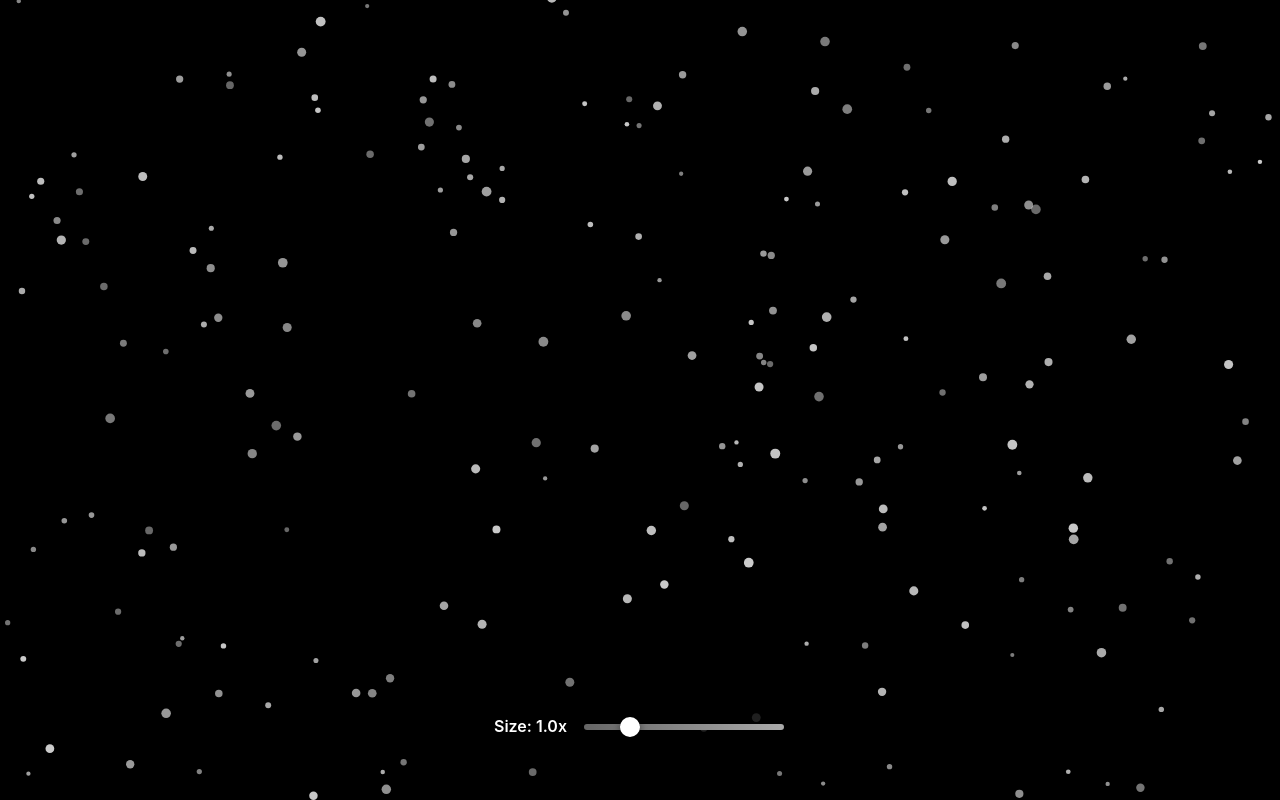
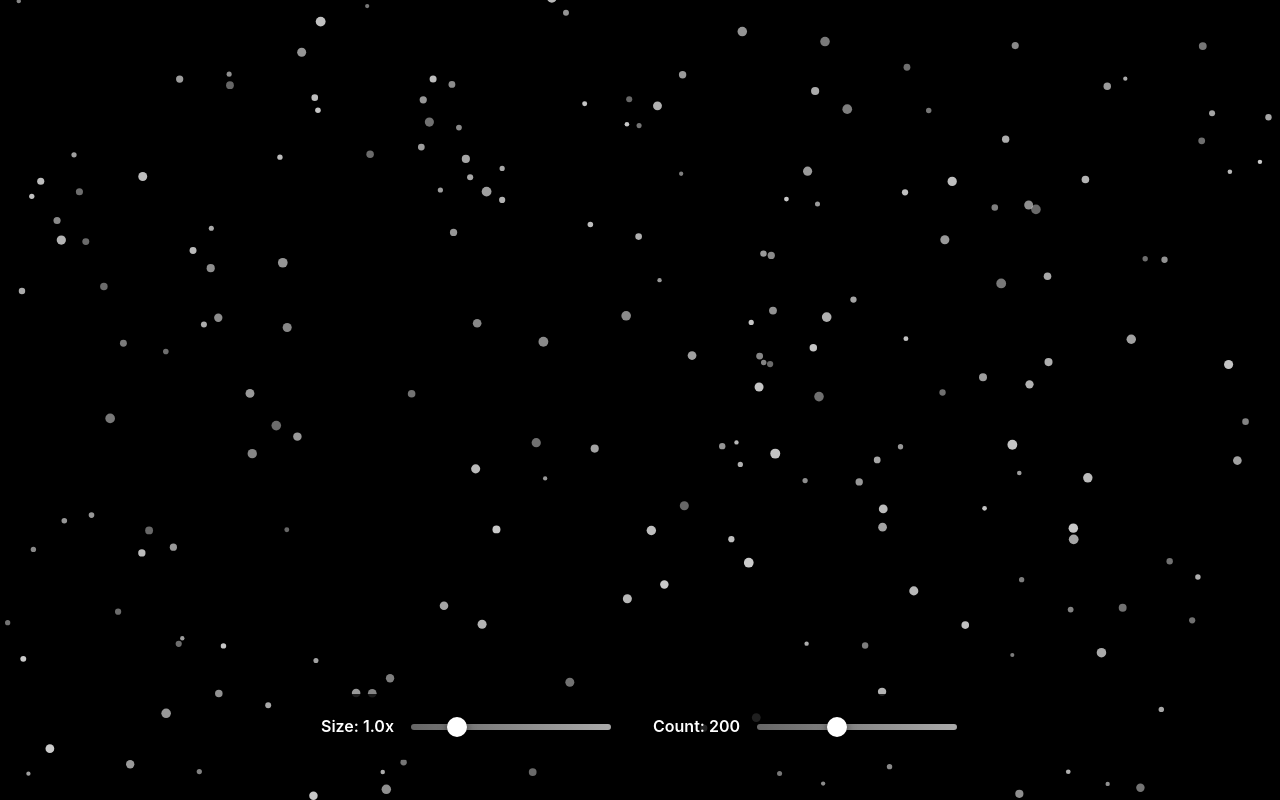
Before and after one commit to Junsekip/id412-JunsuKim, a Next.js app: page /experiments/w1/falling-snow in a window 1280 px wide. Built offline with nearby package versions, Linux system fonts and the light colour scheme.

Commit message:
w1: falling-snow - add snowflake count slider
Add second slider to control number of snow particles (10-500). Two sliders at bottom: one for size, one for particle count.

```diff
--- a/app/experiments/w1/falling-snow/page.module.css
+++ b/app/experiments/w1/falling-snow/page.module.css
@@ -16,7 +16,7 @@
   height: 100%;
 }
 
-.slider {
+.sliderContainer {
   position: fixed;
   bottom: 40px;
   left: 50%;
@@ -26,8 +26,14 @@
   border-radius: 10px;
   display: flex;
   align-items: center;
+  gap: 40px;
+  z-index: 10;
+}
+
+.slider {
+  display: flex;
+  align-items: center;
   gap: 15px;
-  z-index: 10;
 }
 
 .slider label {
--- a/app/experiments/w1/falling-snow/page.tsx
+++ b/app/experiments/w1/falling-snow/page.tsx
@@ -13,6 +13,7 @@ interface Snowflake {
 
 export default function FallingSnow() {
   const [snowSize, setSnowSize] = useState(1);
+  const [snowCount, setSnowCount] = useState(200);
   const snowSizeRef = useRef(1);
   const canvasRef = useRef<HTMLCanvasElement>(null);
 
@@ -31,10 +32,9 @@ export default function FallingSnow() {
     canvas.height = window.innerHeight;
 
     const snowflakes: Snowflake[] = [];
-    const snowflakeCount = 200;
 
     // Initialize snowflakes
-    for (let i = 0; i < snowflakeCount; i++) {
+    for (let i = 0; i < snowCount; i++) {
       snowflakes.push({
         x: Math.random() * canvas.width,
         y: Math.random() * canvas.height,
@@ -80,11 +80,12 @@ export default function FallingSnow() {
 
     window.addEventListener("resize", handleResize);
     return () => window.removeEventListener("resize", handleResize);
-  }, []);
+  }, [snowCount]);
 
   return (
     <main className={styles.container}>
       <canvas ref={canvasRef} className={styles.canvas} />
+      <div className={styles.sliderContainer}>
         <div className={styles.slider}>
           <label htmlFor="snowSize">Size: {snowSize.toFixed(1)}x</label>
           <input
@@ -98,6 +99,20 @@ export default function FallingSnow() {
             className={styles.sliderInput}
           />
         </div>
+        <div className={styles.slider}>
+          <label htmlFor="snowCount">Count: {snowCount}</label>
+          <input
+            id="snowCount"
+            type="range"
+            min="10"
+            max="500"
+            step="10"
+            value={snowCount}
+            onChange={(e) => setSnowCount(parseInt(e.target.value))}
+            className={styles.sliderInput}
+          />
+        </div>
+      </div>
     </main>
   );
 }
```
Lines whose indentation alone changed are shown as unchanged.
